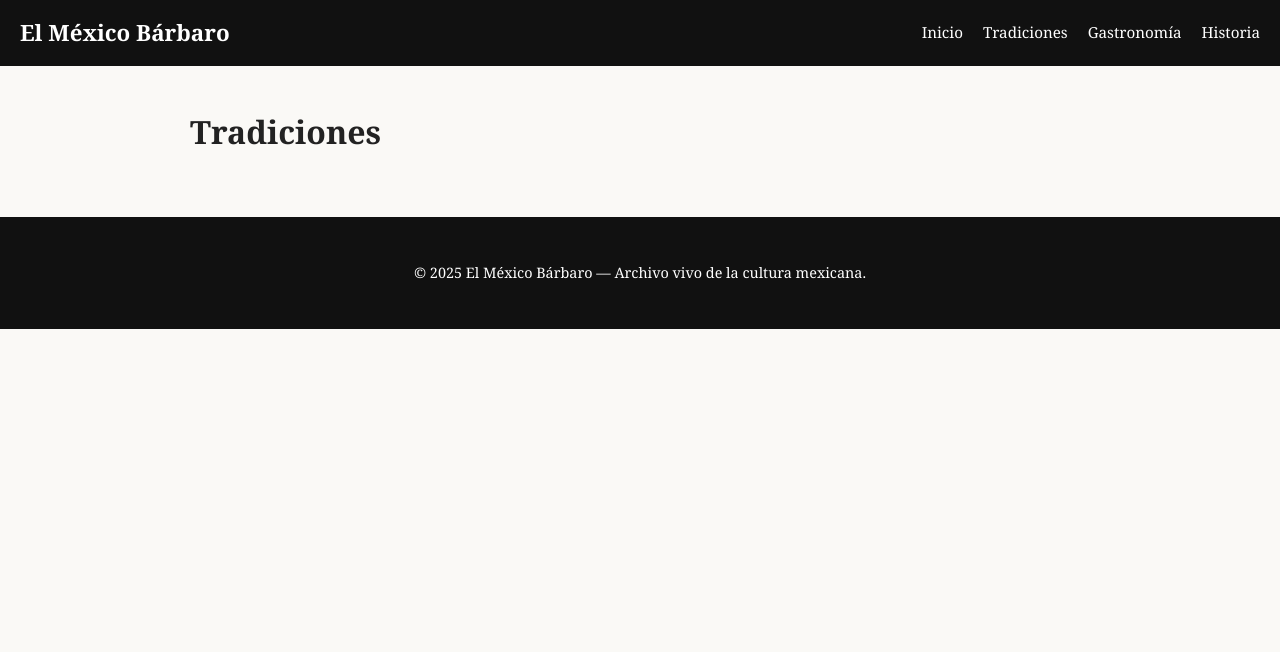
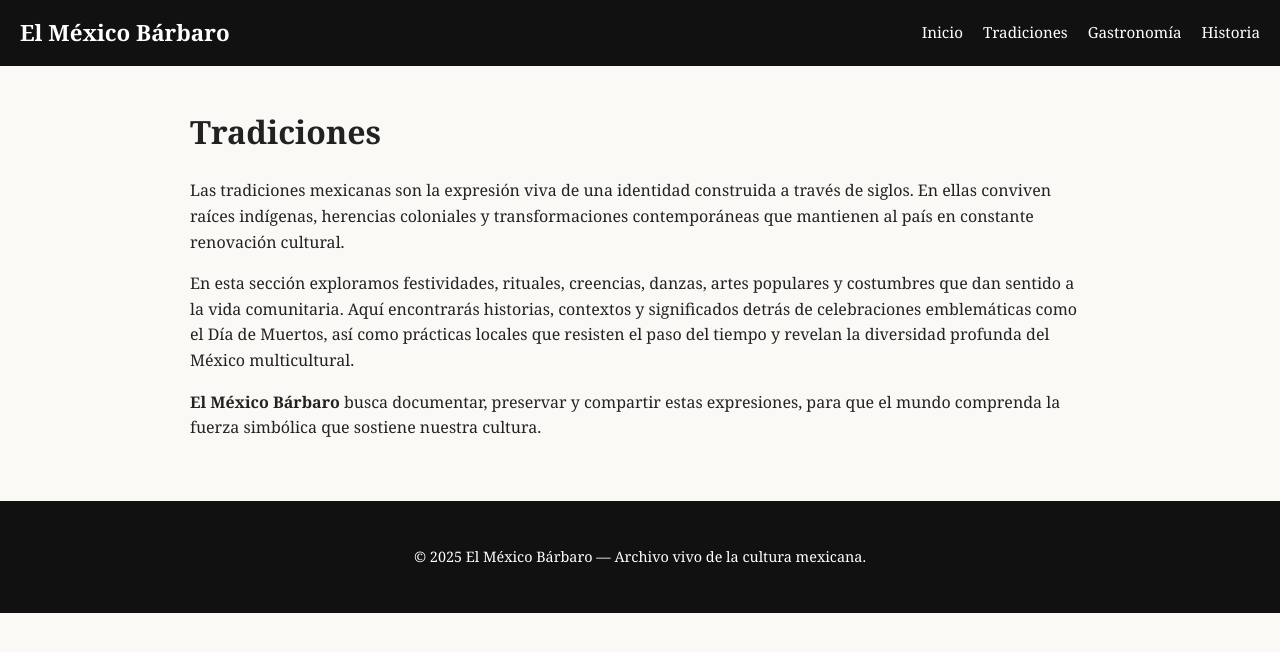
Before and after one commit to elbracamonte/elbracamonte.github.io, a Jekyll site: the page built from tradiciones/index.html, in a window 1280 px wide. Shown: the top 652 px of the page. Built offline with Jekyll 4.4.1, drawn with Linux system fonts in a browser that asks for light colours.

Commit message:
Update index.html

```diff
--- a/tradiciones/index.html
+++ b/tradiciones/index.html
@@ -4,3 +4,22 @@ title: Tradiciones
 ---
 
 <h1>Tradiciones</h1>
+
+<p>
+Las tradiciones mexicanas son la expresión viva de una identidad construida a través de siglos.
+En ellas conviven raíces indígenas, herencias coloniales y transformaciones contemporáneas que
+mantienen al país en constante renovación cultural.
+</p>
+
+<p>
+En esta sección exploramos festividades, rituales, creencias, danzas, artes populares y
+costumbres que dan sentido a la vida comunitaria. Aquí encontrarás historias, contextos
+y significados detrás de celebraciones emblemáticas como el Día de Muertos, así como
+prácticas locales que resisten el paso del tiempo y revelan la diversidad profunda del México
+multicultural.
+</p>
+
+<p>
+<strong>El México Bárbaro</strong> busca documentar, preservar y compartir estas expresiones,
+para que el mundo comprenda la fuerza simbólica que sostiene nuestra cultura.
+</p>
```
